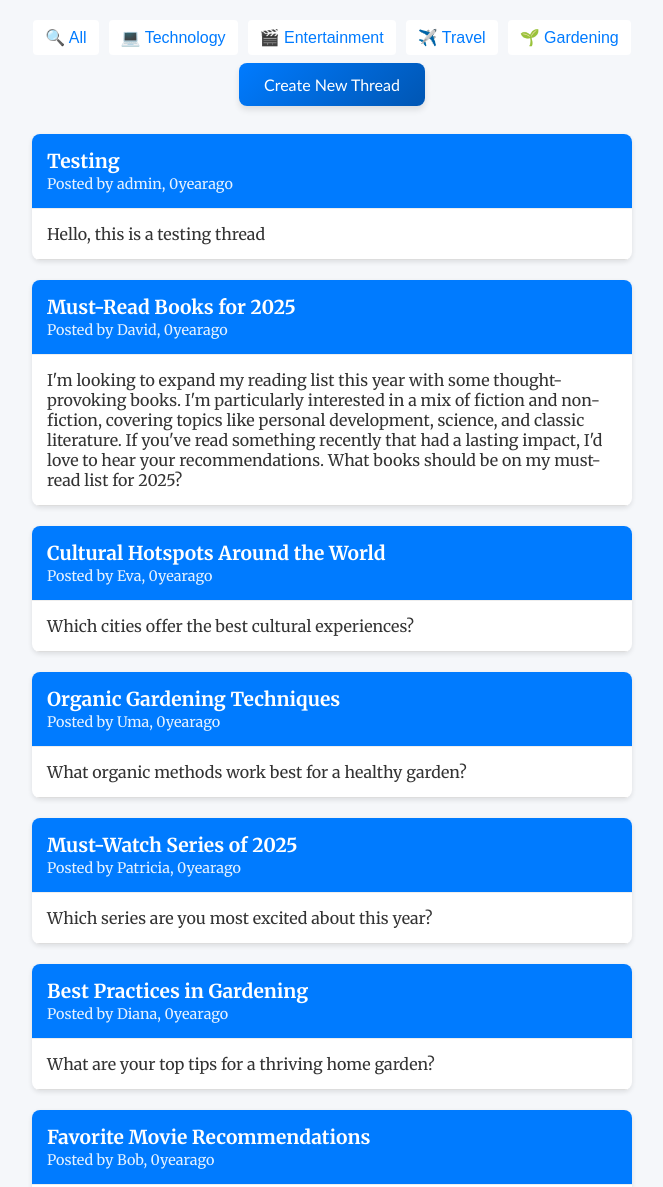
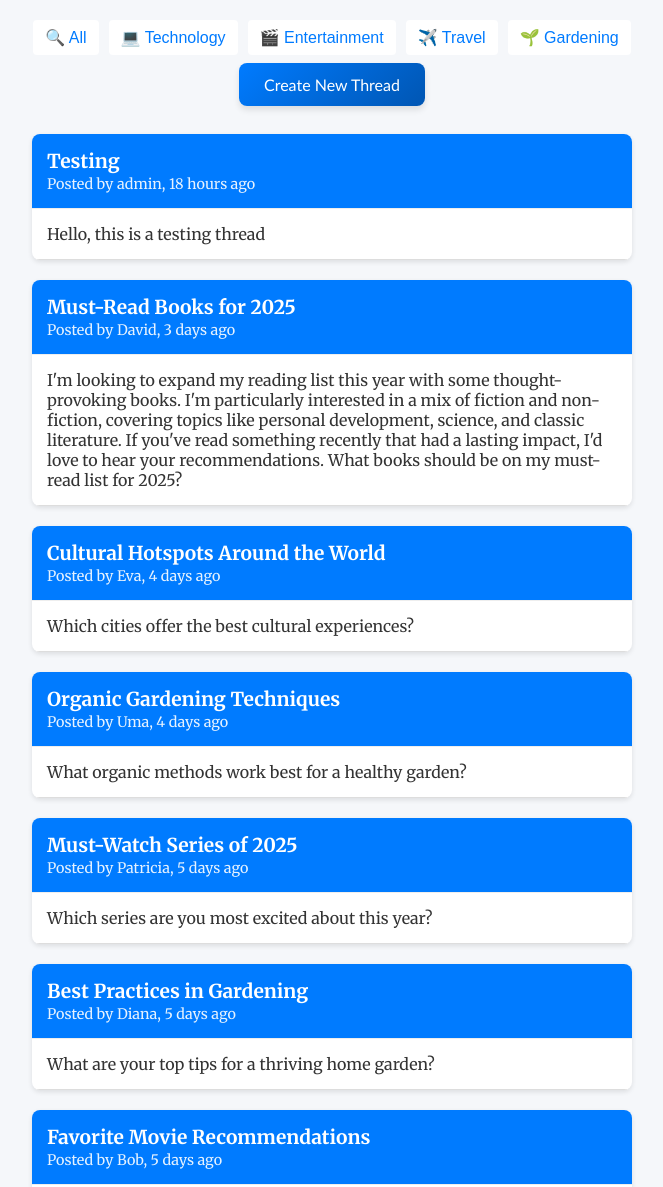
Before and after one commit to martinecececek/PHPProjekt, a PHP site: page /index.php in a window 1280 px wide. Shown: the part 64-1251 px from the top of the page, without its empty margins (308-971 px from the left). Run offline with PHP 8.4, Linux system fonts and the light colour scheme; the visitor is signed in with stand-in values (Sample User, id 1).

Commit message:
created week ago, monht etc

```diff
--- a/Components/threadComponent.php
+++ b/Components/threadComponent.php
@@ -155,15 +155,15 @@ class ThreadComponent
         $posted_ago = time() - intval($post_created);
 
         switch (true) {
-            case ($post_created >= 31556926): // year
+            case ($posted_ago >= 31556926): // year
                 $years = floor($posted_ago / 31556926);
-                return $years . "year" . ($years > 1 ? "s" : "") . "ago";
+                return $years . " year" . ($years > 1 ? "s" : "") . " ago";
             case ($posted_ago >= 2629743): //month
                 $months = floor($posted_ago / 2629743);
-                return $months . "month" . ($months > 1 ? "s" : "") . "ago";
+                return $months . " month" . ($months > 1 ? "s" : "") . " ago";
             case ($posted_ago >= 604800): //week
                 $weeks = floor($posted_ago / 604800);
-                return $weeks . "week" . ($weeks > 1 ? "s" : "") . "ago";
+                return $weeks . " week" . ($weeks > 1 ? "s" : "") . " ago";
             case ($posted_ago >= 86400): // days
                 $days = floor($posted_ago / 86400);
                 return $days . " day" . ($days > 1 ? "s" : "") . " ago";
```
